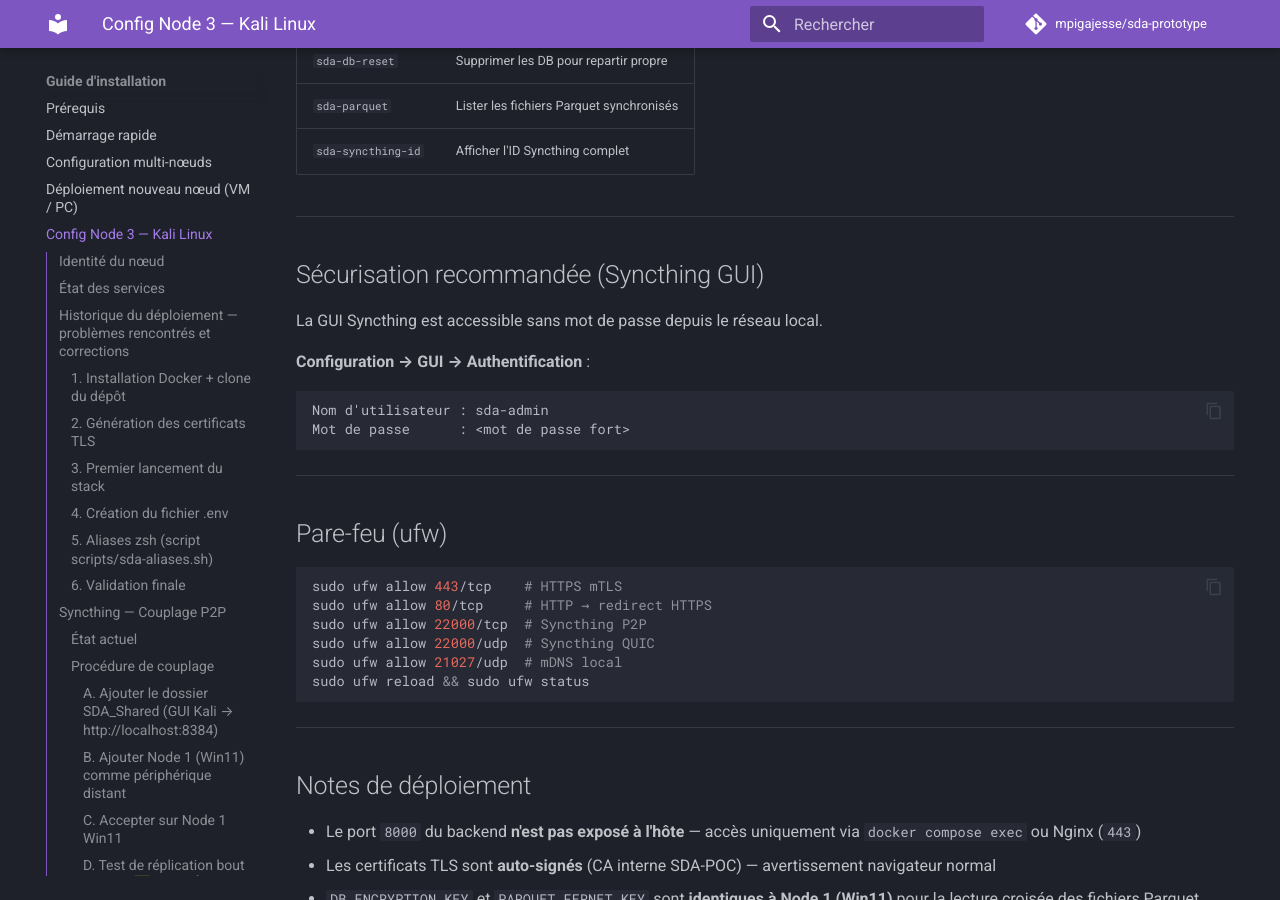
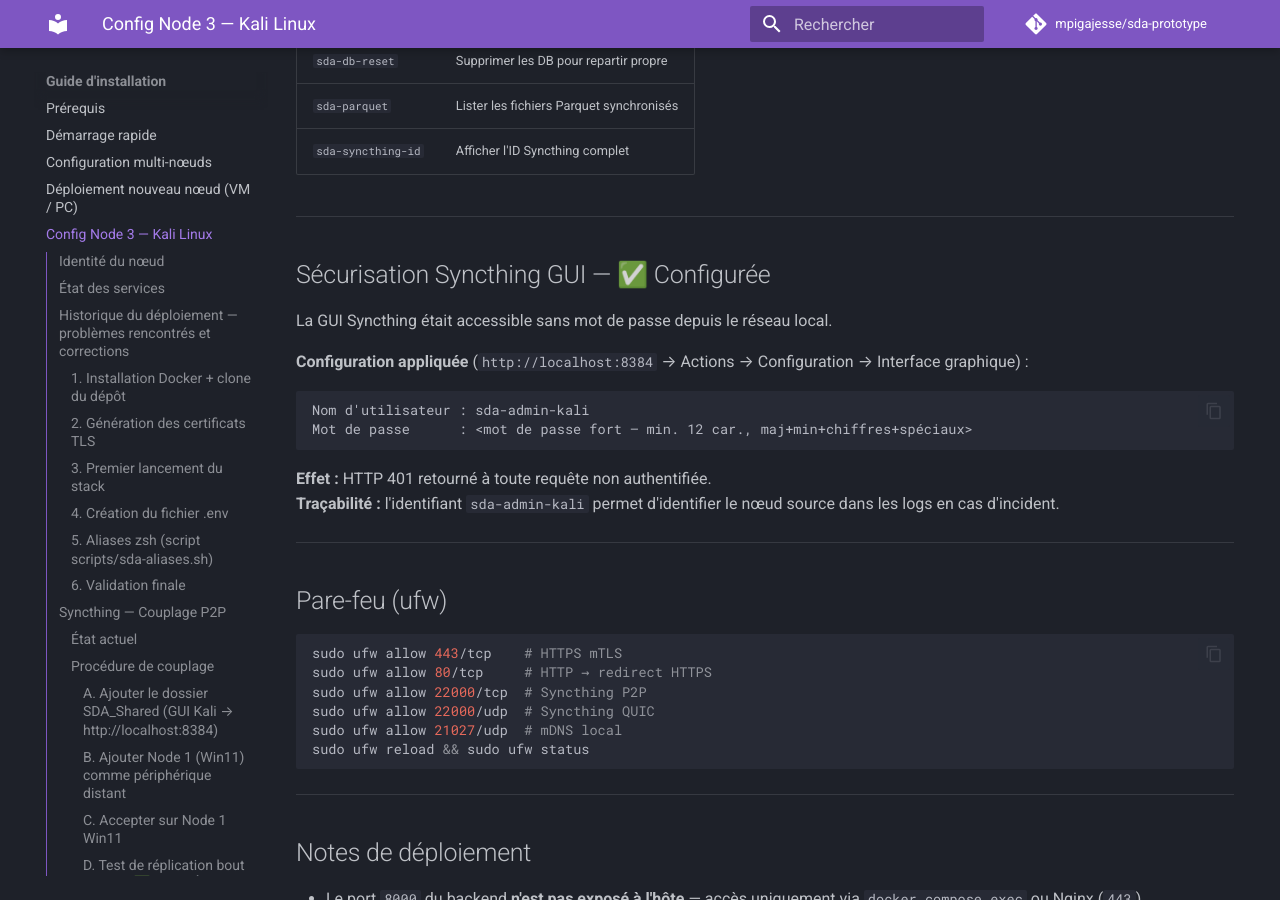
Before and after one commit to mpigajesse/sda-prototype, an MkDocs documentation site: the page built from docs/install/node-kali-config.md, in a window 1280 px wide and 900 px high, scrolled down 5311 px. Built offline with MkDocs 1.6.1 and Material for MkDocs 9.7.7, drawn with Linux system fonts in a browser that asks for light colours; comment, search, counter and statistics services are not loaded; some of the changed text lies outside the part shown.

Commit message:
docs(security): identifiants Syncthing GUI par nœud (sda-admin-Win11/kali/Win10)
- security.md : tableau des 3 nœuds avec utilisateurs distincts + justification traçabilité
- node-kali-config.md : statut auth GUI ✅ sda-admin-kali configuré

````diff
--- a/docs/install/node-kali-config.md
+++ b/docs/install/node-kali-config.md
@@ -126,7 +126,7 @@ sda-parquet  # → node3_kali_storage.parquet créé
 | GUI accessible | ✅ `http://localhost:8384` |
 | ID complet connu | ✅ `VFTEXUZ-3T7QLXH-7ZBFASM-HCWNSKZ-END5ADX-SHD4HHE-IYGGR6I-PME5LQK` |
 | Dossier `SDA_Shared` ajouté | ✅ `/var/syncthing/SDA_Shared` |
-| Mot de passe GUI configuré | ⏳ Recommandé |
+| Mot de passe GUI configuré | ✅ Configuré (`sda-admin-kali`) |
 | Couplage avec Node 1 Win11 | ✅ Connecté — réplication bidirectionnelle validée |
 | Couplage avec Node 2 Win10 | ⏳ À faire |
 
@@ -206,15 +206,18 @@ node3_kali_storage.parquet   1036  26/05/2026 08:29  ← synchronisé depuis Kal
 
 ---
 
-## Sécurisation recommandée (Syncthing GUI)
+## Sécurisation Syncthing GUI — ✅ Configurée
 
-La GUI Syncthing est accessible sans mot de passe depuis le réseau local.
+La GUI Syncthing était accessible sans mot de passe depuis le réseau local.
 
-**Configuration → GUI → Authentification** :
+**Configuration appliquée** (`http://localhost:8384` → Actions → Configuration → Interface graphique) :
 ```
-Nom d'utilisateur : sda-admin
-Mot de passe      : <mot de passe fort>
+Nom d'utilisateur : sda-admin-kali
+Mot de passe      : <mot de passe fort — min. 12 car., maj+min+chiffres+spéciaux>
 ```
+
+**Effet :** HTTP 401 retourné à toute requête non authentifiée.
+**Traçabilité :** l'identifiant `sda-admin-kali` permet d'identifier le nœud source dans les logs en cas d'incident.
 
 ---
 
````
Also changed, not shown: docs/architecture/security.md (+12 -4 lines).
